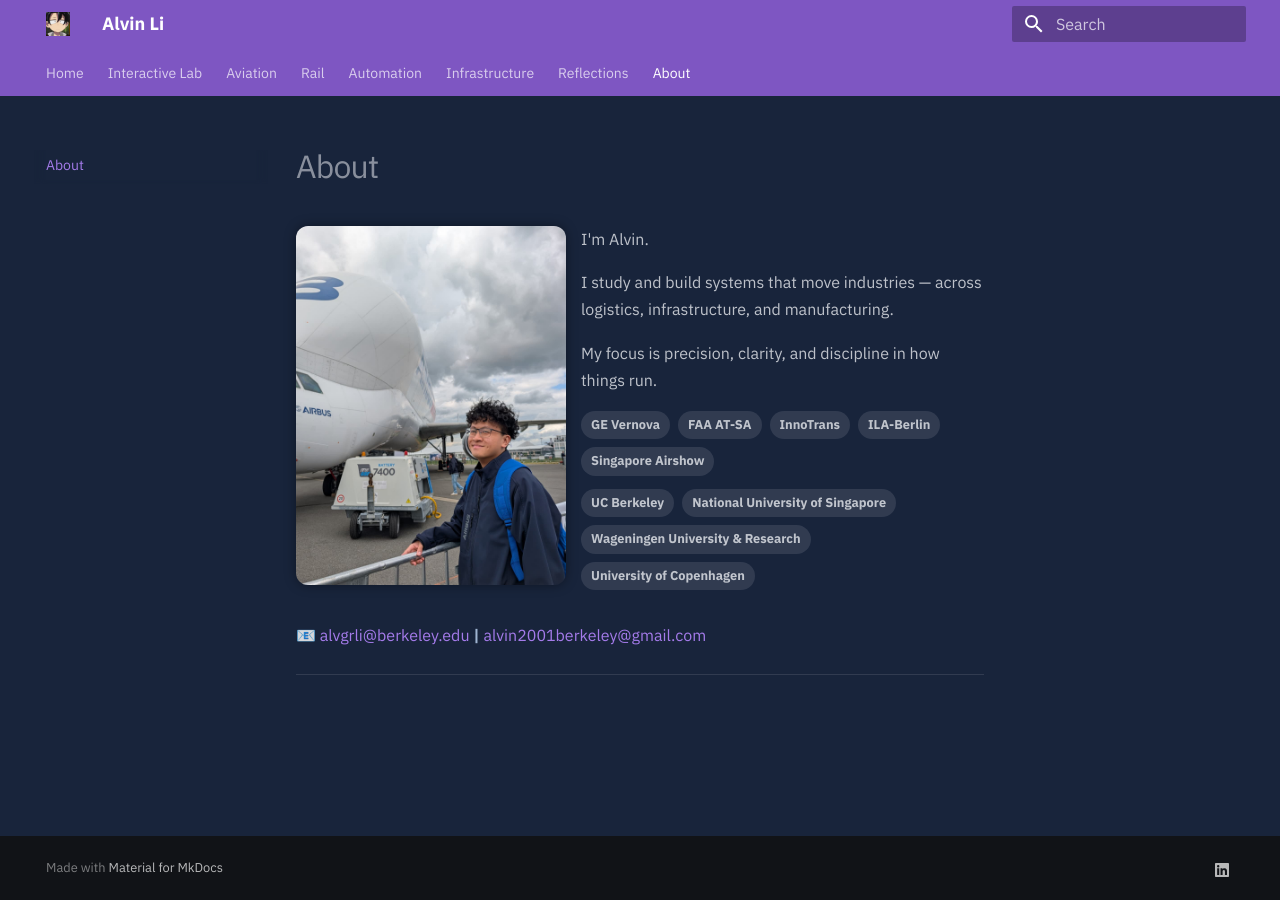
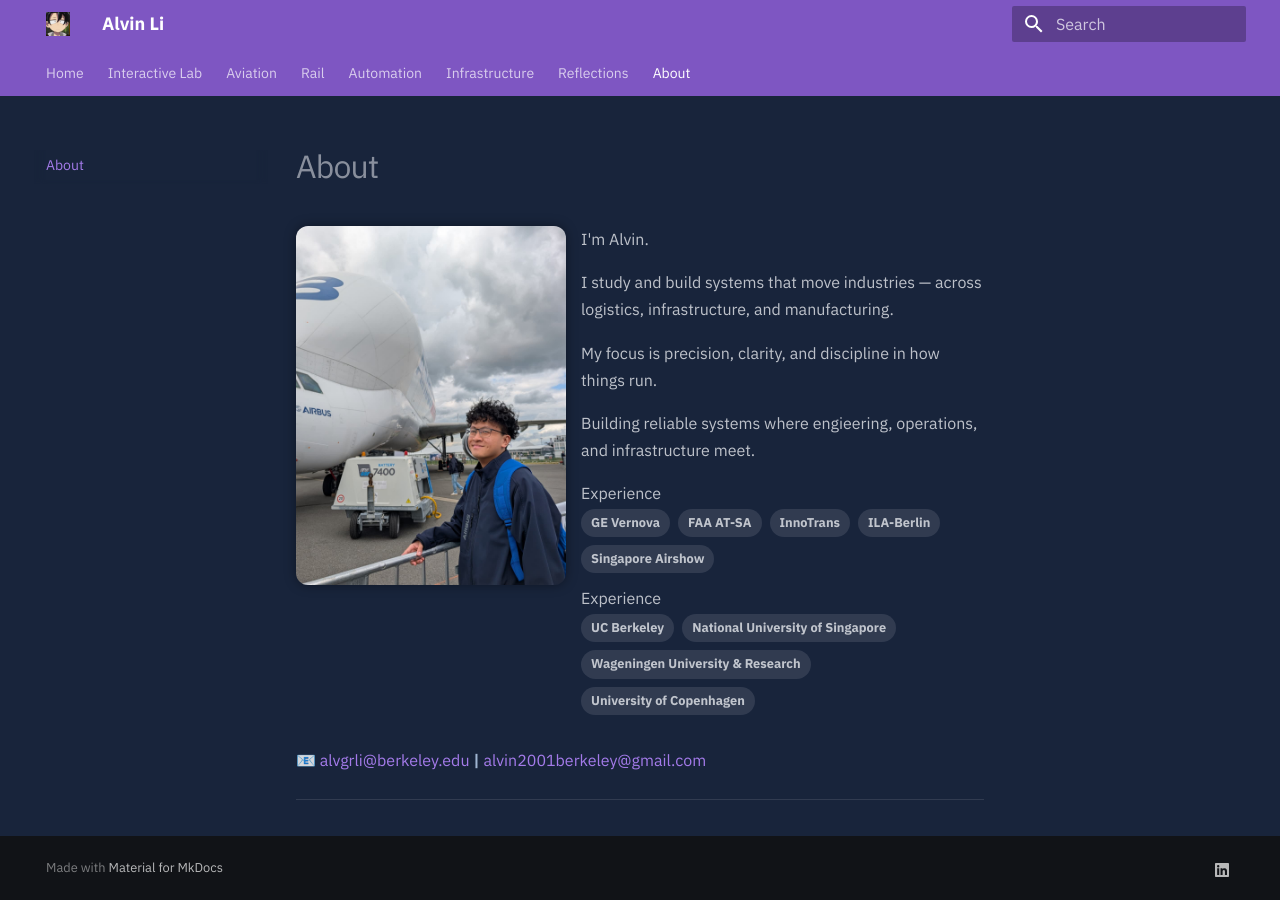
Before and after one commit to alvvvli/alvin-site, an MkDocs documentation site: the page built from docs/about.md, in a window 1280 px wide. Built offline with MkDocs 1.6.1 and Material for MkDocs 9.7.7, drawn with Linux system fonts in a browser that asks for light colours; comment, search, counter and statistics services are not loaded.

Commit message:
Update about.md

```diff
--- a/docs/about.md
+++ b/docs/about.md
@@ -49,14 +49,16 @@
     <p>I'm Alvin.</p>
     <p>I study and build systems that move industries — across logistics, infrastructure, and manufacturing.</p>
     <p>My focus is precision, clarity, and discipline in how things run.</p>
+    <p>Building reliable systems where engieering, operations, and infrastructure meet.</p>
+    <div class="section-label">Experience</div>
     <div class="md-tags">
       <span class="md-tag">GE Vernova</span>
       <span class="md-tag">FAA AT-SA</span>
       <span class="md-tag">InnoTrans</span>
       <span class="md-tag">ILA-Berlin</span>
       <span class="md-tag">Singapore Airshow</span>
-    </div>
-
+  </div>
+  <div class="section-label">Experience</div>
   <div class="md-tags">
       <span class="md-tag">UC Berkeley</span>
       <span class="md-tag">National University of Singapore</span>
```
